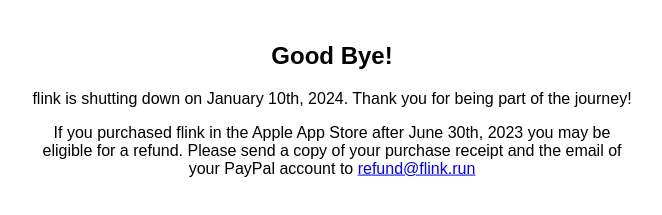
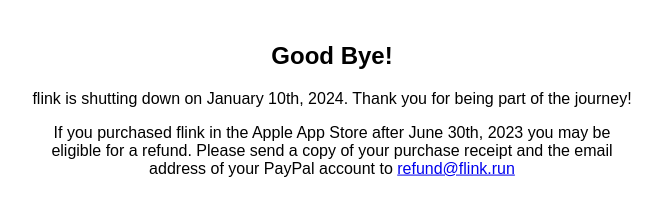
Before and after one commit to nicolaszimmer/flink-shutdown, a plain HTML site: page index.html in a window 1280 px wide. Shown: the part 337-552 px from the top of the page, without its empty margins (308-970 px from the left). Drawn offline with Linux system fonts and the light colour scheme.

Commit message:
update policy

```diff
--- a/index.html
+++ b/index.html
@@ -27,7 +27,7 @@
         </svg>
         <h2>Good Bye!</h2>
         <p>flink is shutting down on January 10th, 2024. Thank you for being part of the journey!</p>
-        <p>If you purchased flink in the Apple App Store after June 30th, 2023 you may be eligible for a refund. Please send a copy of your purchase receipt and the email of your PayPal account to <a href="mailto:refund@flink.run">refund@flink.run</a></p>
+        <p>If you purchased flink in the Apple App Store after June 30th, 2023 you may be eligible for a refund. Please send a copy of your purchase receipt and the email address of your PayPal account to <a href="mailto:refund@flink.run">refund@flink.run</a></p>
     </div>
 </body>
 </html>
```
